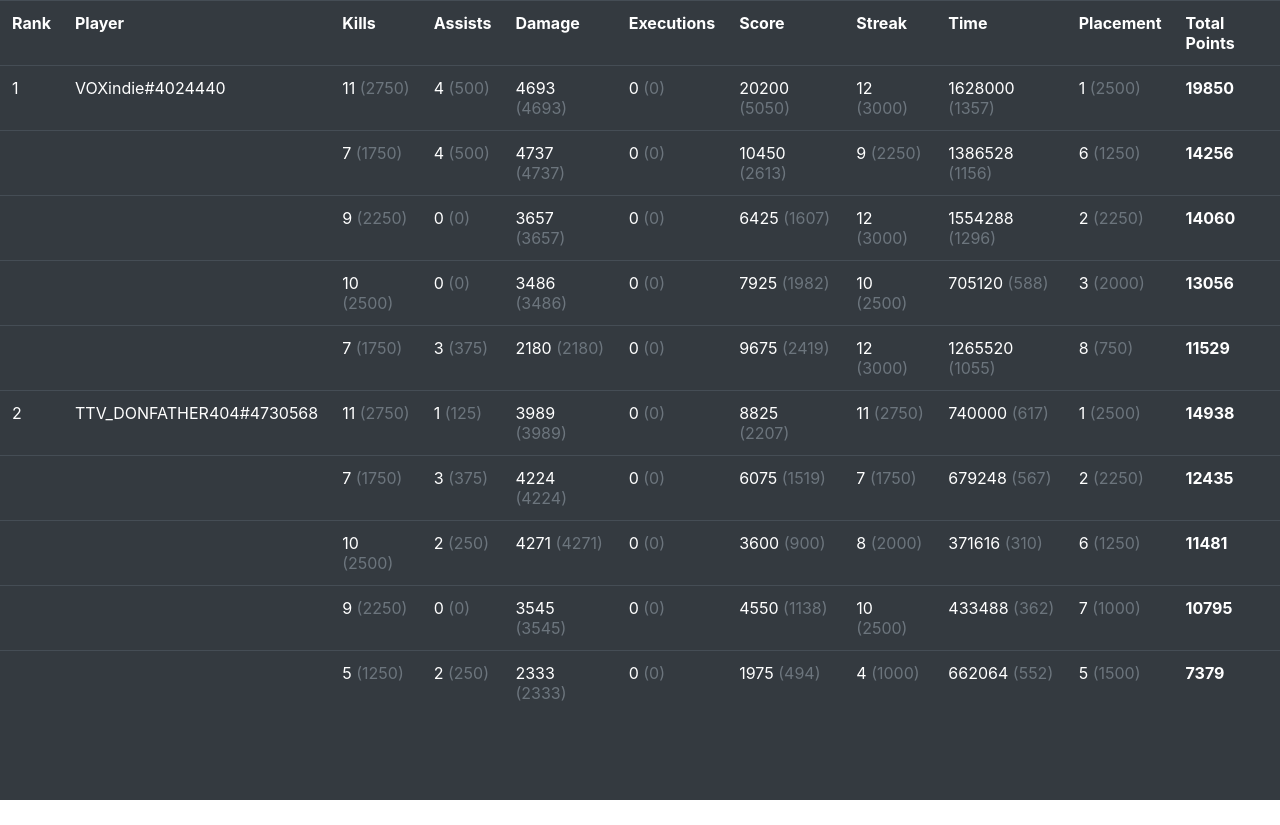
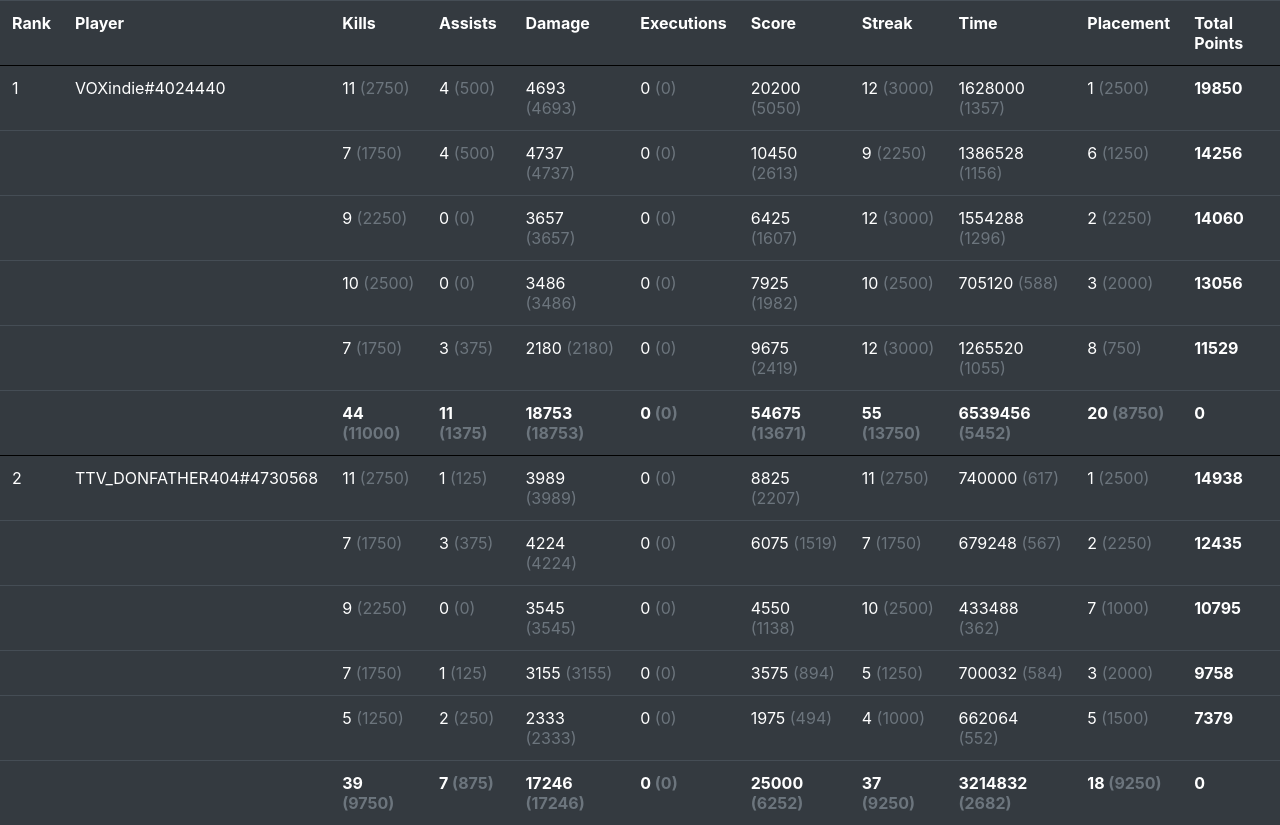
Before and after one commit to TTV-VOXindie/Tournament-Results, a plain HTML site: page index.html in a window 1280 px wide. Before the commit the page ends 800 px from the top, so only its background shows below. Drawn offline with nearby package versions, Linux system fonts and the light colour scheme.

Commit message:
New results 2/1/2021 10:49:24 PM

```diff
--- a/data.json
+++ b/data.json
@@ -100,6 +100,26 @@
         "TeamSurvivalTimeInMillisecondsScore": 1055,
         "TeamPlacementScore": 750,
         "TotalScore": 11529
+      },
+      {
+        "PlayerId": "VOXindie#4024440",
+        "Kills": 44.0,
+        "Assists": 11.0,
+        "DamageDone": 18753.0,
+        "Executions": 0.0,
+        "Score": 54675.0,
+        "LongestStreak": 55.0,
+        "TeamSurvivalTimeInMilliseconds": 6539456.0,
+        "TeamPlacement": 20.0,
+        "KillScore": 11000,
+        "AssistScore": 1375,
+        "DamageDoneScore": 18753,
+        "ExecutionScore": 0,
+        "ScoreScore": 13671,
+        "LongestStreakScore": 13750,
+        "TeamSurvivalTimeInMillisecondsScore": 5452,
+        "TeamPlacementScore": 8750,
+        "TotalScore": 0
       }
     ],
     [
@@ -145,26 +165,6 @@
       },
       {
         "PlayerId": "TTV_DONFATHER404#4730568",
-        "Kills": 10.0,
-        "Assists": 2.0,
-        "DamageDone": 4271.0,
-        "Executions": 0.0,
-        "Score": 3600.0,
-        "LongestStreak": 8.0,
-        "TeamSurvivalTimeInMilliseconds": 371616.0,
-        "TeamPlacement": 6.0,
-        "KillScore": 2500,
-        "AssistScore": 250,
-        "DamageDoneScore": 4271,
-        "ExecutionScore": 0,
-        "ScoreScore": 900,
-        "LongestStreakScore": 2000,
-        "TeamSurvivalTimeInMillisecondsScore": 310,
-        "TeamPlacementScore": 1250,
-        "TotalScore": 11481
-      },
-      {
-        "PlayerId": "TTV_DONFATHER404#4730568",
         "Kills": 9.0,
         "Assists": 0.0,
         "DamageDone": 3545.0,
@@ -185,6 +185,26 @@
       },
       {
         "PlayerId": "TTV_DONFATHER404#4730568",
+        "Kills": 7.0,
+        "Assists": 1.0,
+        "DamageDone": 3155.0,
+        "Executions": 0.0,
+        "Score": 3575.0,
+        "LongestStreak": 5.0,
+        "TeamSurvivalTimeInMilliseconds": 700032.0,
+        "TeamPlacement": 3.0,
+        "KillScore": 1750,
+        "AssistScore": 125,
+        "DamageDoneScore": 3155,
+        "ExecutionScore": 0,
+        "ScoreScore": 894,
+        "LongestStreakScore": 1250,
+        "TeamSurvivalTimeInMillisecondsScore": 584,
+        "TeamPlacementScore": 2000,
+        "TotalScore": 9758
+      },
+      {
+        "PlayerId": "TTV_DONFATHER404#4730568",
         "Kills": 5.0,
         "Assists": 2.0,
         "DamageDone": 2333.0,
@@ -202,6 +222,26 @@
         "TeamSurvivalTimeInMillisecondsScore": 552,
         "TeamPlacementScore": 1500,
         "TotalScore": 7379
+      },
+      {
+        "PlayerId": "TTV_DONFATHER404#4730568",
+        "Kills": 39.0,
+        "Assists": 7.0,
+        "DamageDone": 17246.0,
+        "Executions": 0.0,
+        "Score": 25000.0,
+        "LongestStreak": 37.0,
+        "TeamSurvivalTimeInMilliseconds": 3214832.0,
+        "TeamPlacement": 18.0,
+        "KillScore": 9750,
+        "AssistScore": 875,
+        "DamageDoneScore": 17246,
+        "ExecutionScore": 0,
+        "ScoreScore": 6252,
+        "LongestStreakScore": 9250,
+        "TeamSurvivalTimeInMillisecondsScore": 2682,
+        "TeamPlacementScore": 9250,
+        "TotalScore": 0
       }
     ]
   ]
--- a/index.html
+++ b/index.html
@@ -44,7 +44,12 @@
 
 		function addDataRows(tableElement, matchData, rank)
 		{
-			for (var i = 0; i < matchData.length; i++) {
+			for (var i = 0; i < matchData.length; i++)
+			{
+
+				//check if this is a row for showing totals
+				var isTotal = i == matchData.length - 1;
+
 				var data = matchData[i];
 				var tr = $('<tr/>');
 				if(i == 0)
@@ -58,22 +63,28 @@
 					tr.append($('<td/>'));
 					tr.append($('<td/>'));
 				}
-				tr.append(makeCell(data.Kills, data.KillScore));
-				tr.append(makeCell(data.Assists, data.AssistScore));
-				tr.append(makeCell(data.DamageDone, data.DamageDoneScore));
-				tr.append(makeCell(data.Executions, data.ExecutionScore));
-				tr.append(makeCell(data.Score, data.ScoreScore));
-				tr.append(makeCell(data.LongestStreak, data.LongestStreakScore));
-				tr.append(makeCell(data.TeamSurvivalTimeInMilliseconds, data.TeamSurvivalTimeInMillisecondsScore));
-				tr.append(makeCell(data.TeamPlacement, data.TeamPlacementScore));
+
+
+
+				tr.append(makeCell(data.Kills, data.KillScore, isTotal));
+				tr.append(makeCell(data.Assists, data.AssistScore, isTotal));
+				tr.append(makeCell(data.DamageDone, data.DamageDoneScore, isTotal));
+				tr.append(makeCell(data.Executions, data.ExecutionScore, isTotal));
+				tr.append(makeCell(data.Score, data.ScoreScore, isTotal));
+				tr.append(makeCell(data.LongestStreak, data.LongestStreakScore, isTotal));
+				tr.append(makeCell(data.TeamSurvivalTimeInMilliseconds, data.TeamSurvivalTimeInMillisecondsScore, isTotal));
+				tr.append(makeCell(data.TeamPlacement, data.TeamPlacementScore, isTotal));
 				tr.append($('<td/>').text(data.TotalScore).addClass("bold"));
 				tableElement.append(tr);
 			}
 		}
 
-		function makeCell(value, score)
+		function makeCell(value, score, isTotal)
 		{
 			var td = $('<td/>');
+
+			if(isTotal)
+				td.addClass("bold");
 
 			var valueSpan = $('<span/>').text(value);
 			var scoreSpan = $('<span/>').text(` (${score})`).addClass("text-secondary");
--- a/style.css
+++ b/style.css
@@ -5,7 +5,7 @@
 
 .tableTopSeparator > td
 {
-	border-top: 1px solid black;
+	border-top: 1px solid black !important;
 }
 
 td
```
